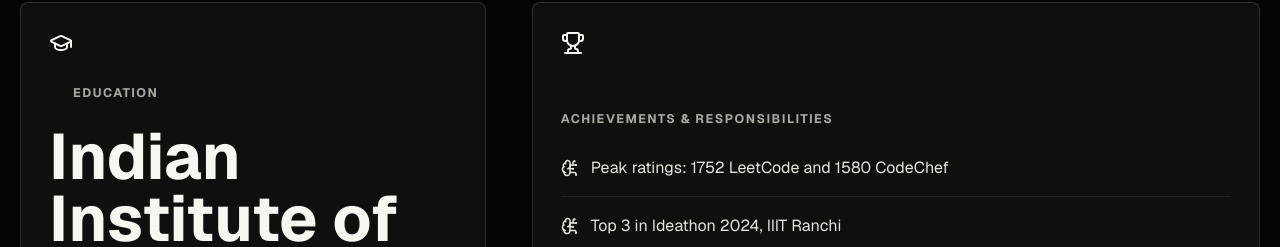
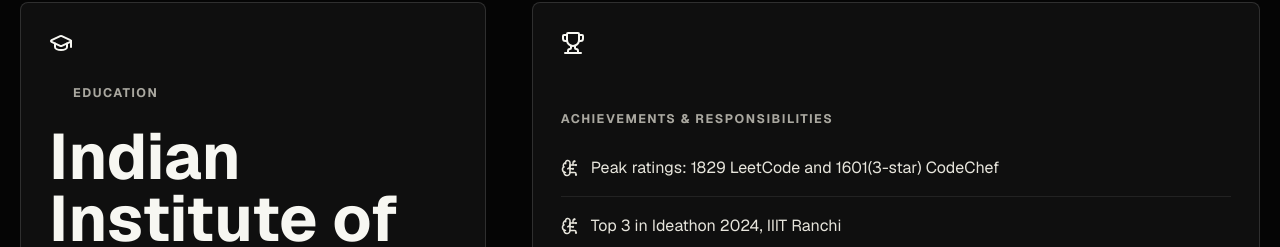
Before and after one commit to imadityameena/Aditya_portfolio, a React (Vite) app: page / in a window 1280 px wide. Shown: the part 6513-6760 px from the top of the page. Built offline with nearby package versions, Linux system fonts and the light colour scheme.

Commit message:
updated ratings

```diff
--- a/src/App.jsx
+++ b/src/App.jsx
@@ -220,7 +220,7 @@ const work = [
 ];
 
 const achievements = [
-  "Peak ratings: 1752 LeetCode and 1580 CodeChef",
+  "Peak ratings: 1829 LeetCode and 1601(3-star) CodeChef",
   "Top 3 in Ideathon 2024, IIIT Ranchi",
   "Coordinator, Software Development Wing, IIIT Ranchi",
   "950+ github contributions in 2025",
```
